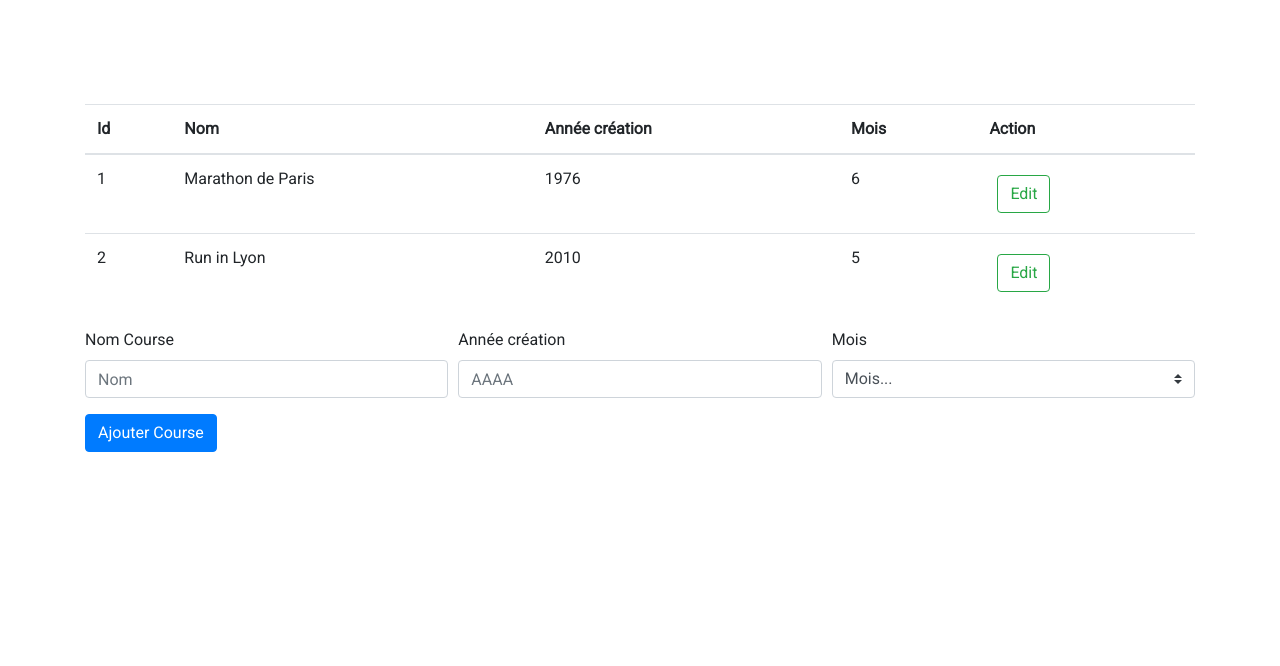
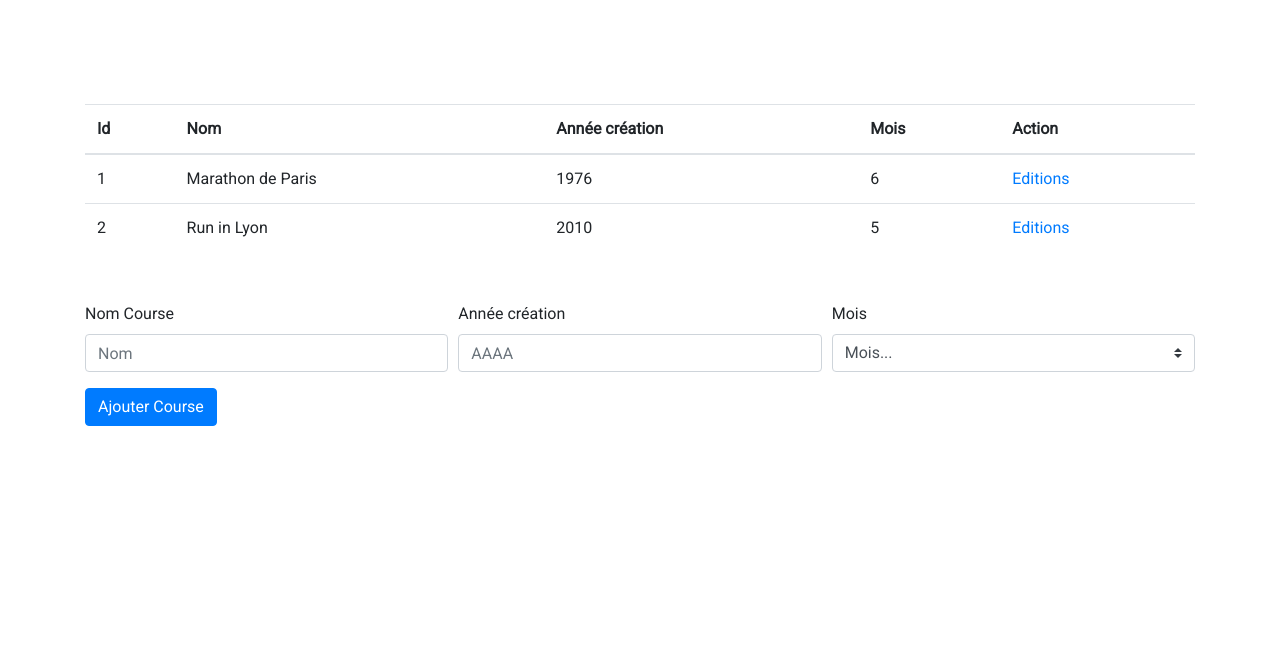
Before and after one commit to TheNexusMan/Gestion-courses, a PHP site: page /projet-bdw1/courses.php in a window 1280 px wide. Shown: the part 96-762 px from the top of the page. Run offline with PHP 8.4, Linux system fonts and the light colour scheme; data comes from the database, SQL or seed files in the repository.

Commit message:
Lien d'éditions

```diff
--- a/courses.php
+++ b/courses.php
@@ -59,16 +59,16 @@
                         <td>$nom</td>
                         <td>$annee_crea</td>
                         <td>$mois</td>";
-            print '<td><div class="d-flex flex-row bd-highlight">';
-            print ' <div class="p-2 bd-highlight"><form method="GET" action="editions.php">';
-            print '<button type="submit" class="btn btn-outline-success" id=" '. $id_course . '" name=" ' .$id_course . '">Edit</button></form></div></div></td>
-                </tr>';
+            print ' <td> <a href="editions.php?idcourse='. $id_course . '">Editions </a></td>  </tr>';
+
 
                 }
 
 
             print "             </tbody>
-                            </table>";
+                            </table>
+                            </div>
+                           </section>";
     }
 
 
@@ -78,7 +78,8 @@
 
 ?>
 
-
+<section class='listeEditionAdherent'>
+<div class='container'>
 <form method="POST" action="courses.php">
     <div class="form-row">
             <div class="col-md-4 mb-3">
@@ -116,9 +117,9 @@
     </div>
     <button class="btn btn-primary" type="submit">Ajouter Course</button>
 </form>
+</div>
+</section>
 
-                    </div>
-            </section>
 
 
 
```
Also changed, not shown: editions.php (+5 -3 lines).
